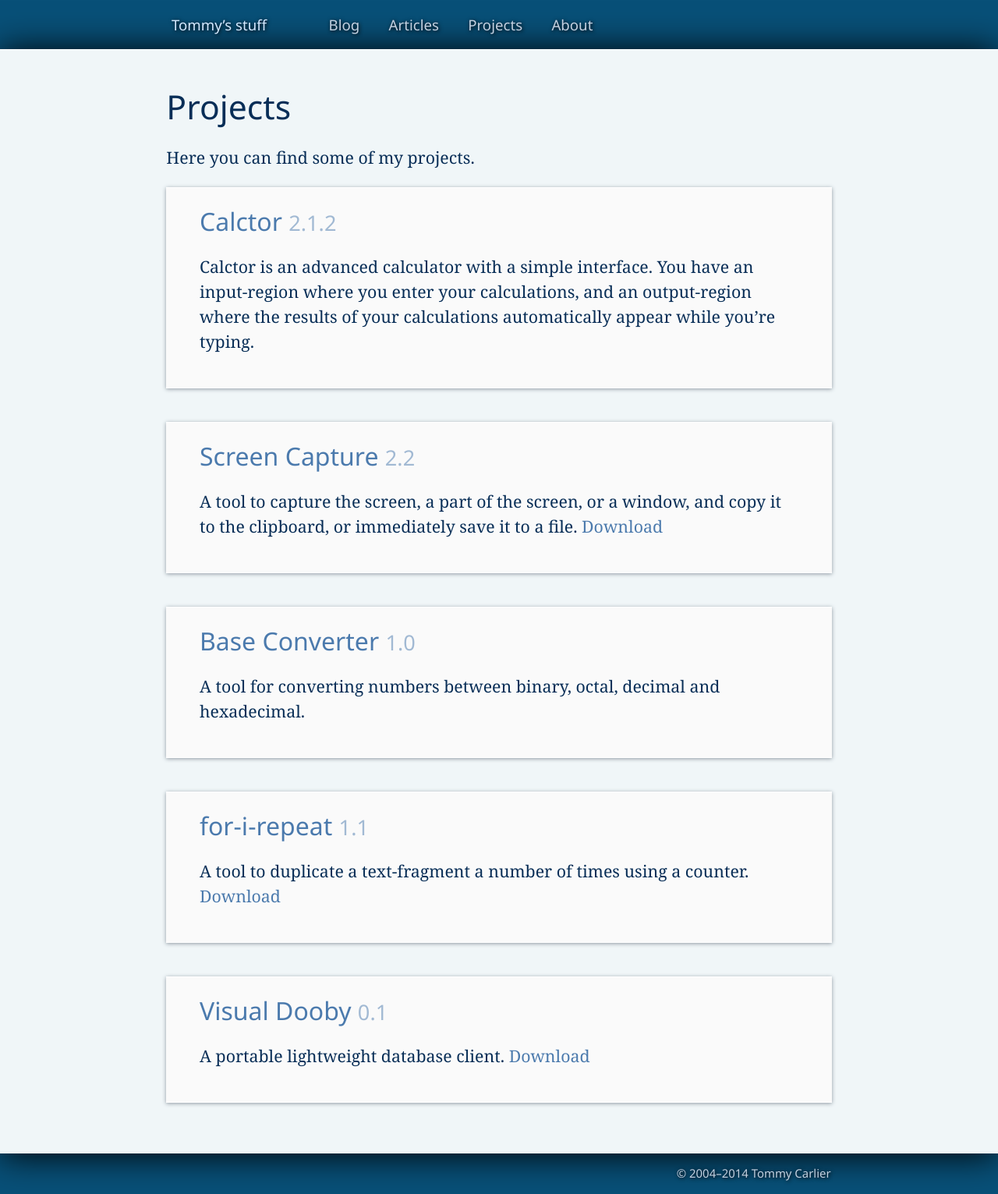
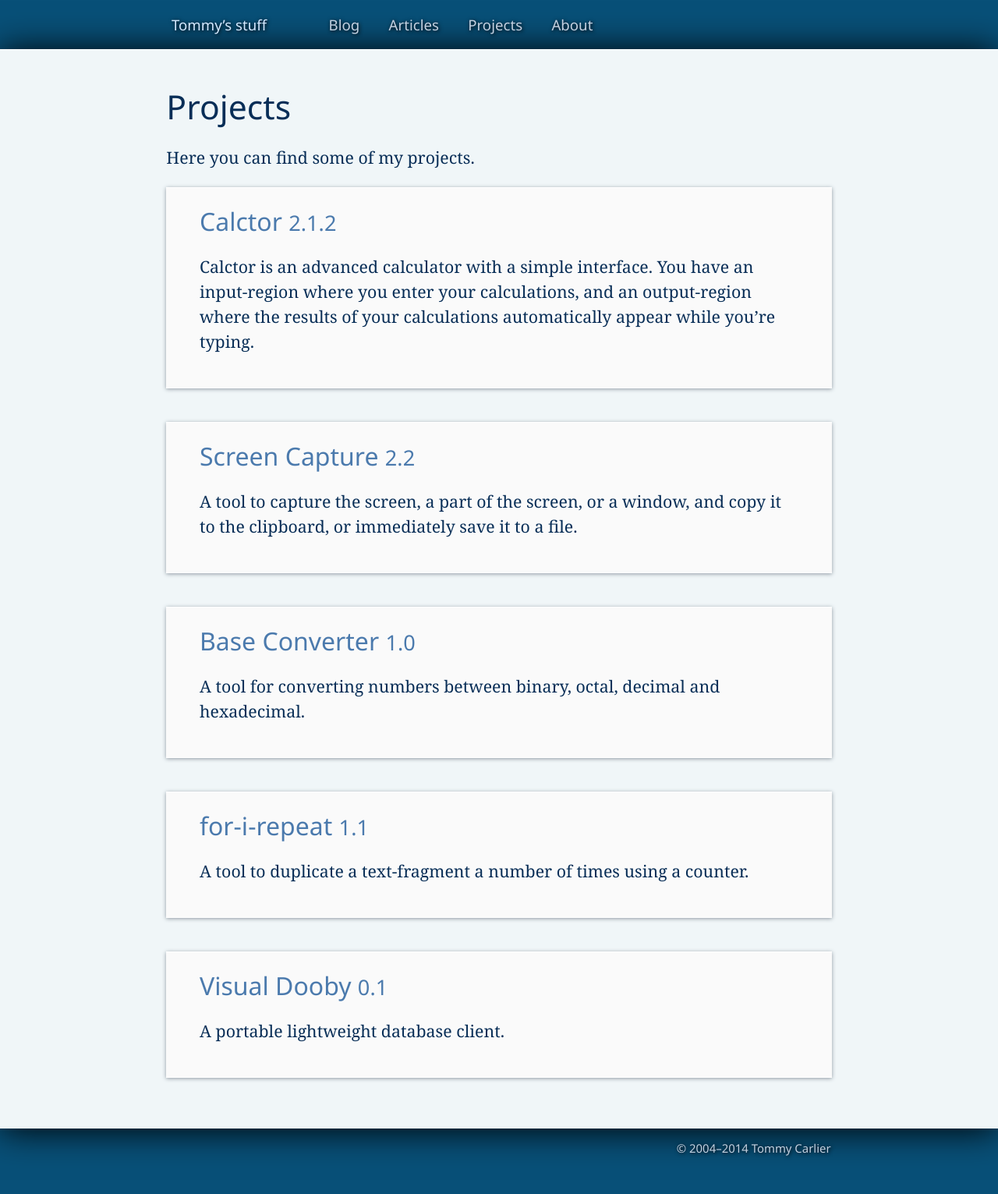
Before and after one commit to tommy-carlier/www.tcx.be, a Jekyll site: the page built from projects/index.html, in a window 1280 px wide. Shown: the whole page at 78% size. Built offline with Jekyll 4.4.1, drawn with Linux system fonts in a browser that asks for light colours; after the commit the page ends 1499 px from its top, so only the background shows below that.

Commit message:
Removed download-link from projects-page

```diff
--- a/assets/site.sass
+++ b/assets/site.sass
@@ -87,6 +87,10 @@ a
 h1 small
   font-size: 85%
   opacity: 0.5
+  transition: opacity 0.35s ease
+
+h1 > a > small
+  opacity: 1
 
 pre
   overflow: auto
--- a/projects/index.html
+++ b/projects/index.html
@@ -10,7 +10,7 @@ title: Projects
 {% for project in site.data.projects %}
   <article id="{{project.id}}">
     <h1><a href="{{site.baseUrl}}projects/{{project.id}}/">{{project.title}}{% if project.version %} <small>{{project.version}}</small>{% endif %}</a></h1>
-    <p>{{project.description}}{% if project.download %} <a href="{{project.download}}" class="download">Download</a>{% endif %}</p>
+    <p>{{project.description}}</p>
   </article>
 {% endfor %}
 </div>
```
